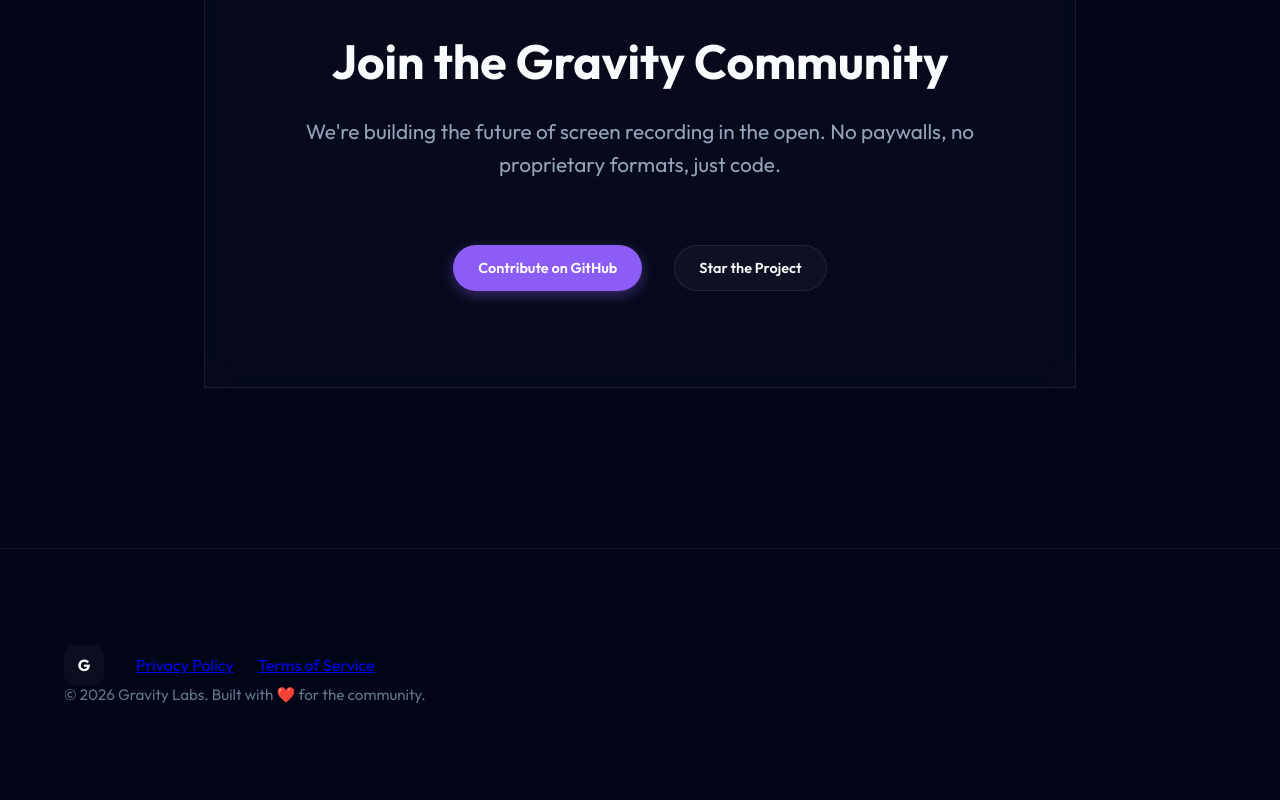
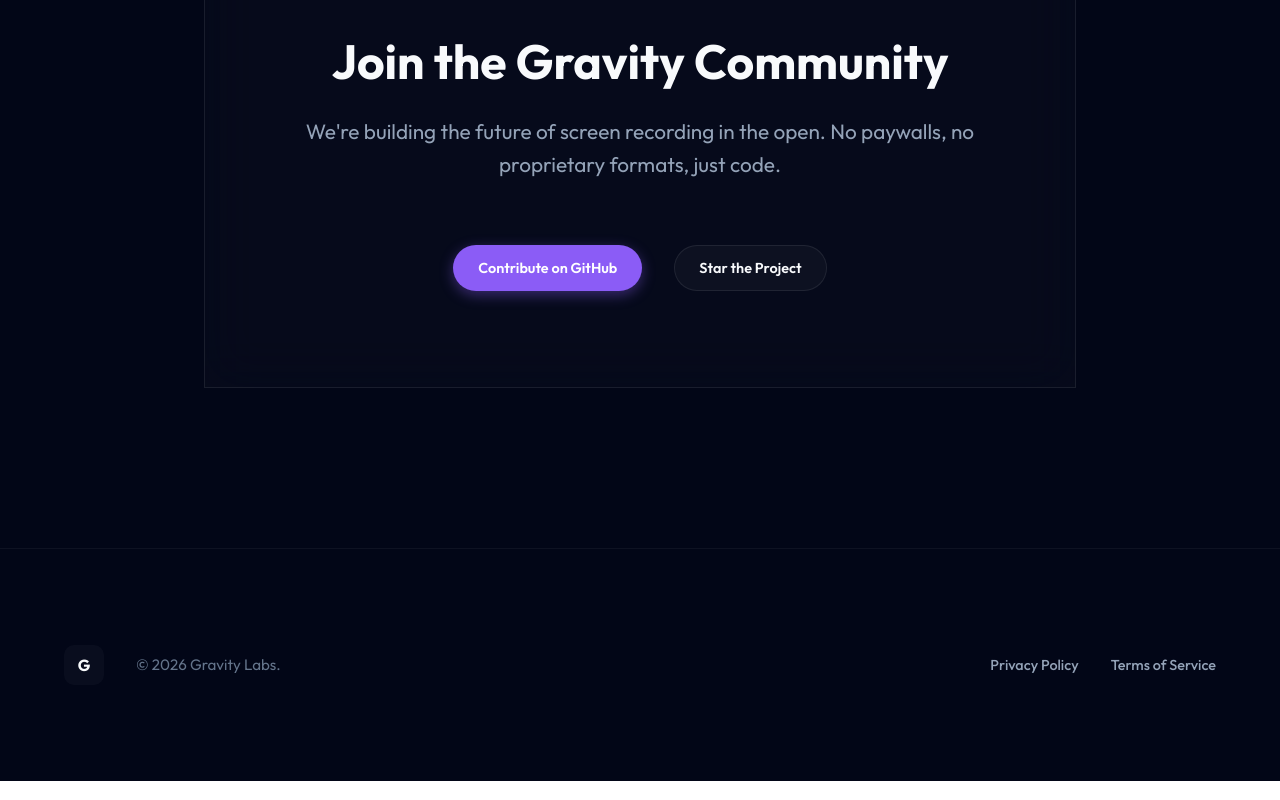
Before and after one commit to shaeelhashmi/gravityRecorder, a React (Vite) app: page / in a window 1280 px wide. Shown: the part 3699-4499 px from the top of the page. Built offline with nearby package versions, Linux system fonts and the light colour scheme; no server answers.

Commit message:
fix: polish legal page links (styling, color, and clickability)

```diff
--- a/src/components/LandingPage/LandingPage.css
+++ b/src/components/LandingPage/LandingPage.css
@@ -635,6 +635,8 @@
 .studio-footer {
     padding: 6rem 4rem;
     border-top: 1px solid rgba(255, 255, 255, 0.05);
+    position: relative;
+    z-index: 10;
 }
 
 .footer-content {
@@ -659,6 +661,28 @@
 .studio-footer p {
     color: #64748b;
     font-size: 0.95rem;
+    margin: 0;
+}
+
+.footer-links {
+    display: flex;
+    gap: 2rem;
+    margin-left: auto;
+}
+
+.footer-links a {
+    color: var(--text-muted);
+    text-decoration: none;
+    font-size: 0.9rem;
+    font-weight: 500;
+    transition: all 0.3s ease;
+    cursor: pointer;
+    position: relative;
+    z-index: 10;
+}
+
+.footer-links a:hover {
+    color: var(--primary);
 }
 
 /* Global Utilities */
--- a/src/components/LandingPage/LandingPage.jsx
+++ b/src/components/LandingPage/LandingPage.jsx
@@ -193,13 +193,11 @@ const LandingPage = () => {
             <footer className="studio-footer">
                 <div className="footer-content">
                     <div className="footer-logo" style={{ color: 'var(--text-main)', background: 'var(--glass)' }}>G</div>
-                    <div className="footer-links" style={{ display: 'flex', gap: '1.5rem' }}>
+                    <p>© 2026 Gravity Labs.</p>
+                    <div className="footer-links">
                         <a href="/privacy" onClick={(e) => { e.preventDefault(); navigate('/privacy'); }}>Privacy Policy</a>
                         <a href="/terms" onClick={(e) => { e.preventDefault(); navigate('/terms'); }}>Terms of Service</a>
                     </div>
-                </div>
-                <div className="footer-bottom">
-                    <p>© 2026 Gravity Labs. Built with ❤️ for the community.</p>
                 </div>
             </footer>
         </div>
```
